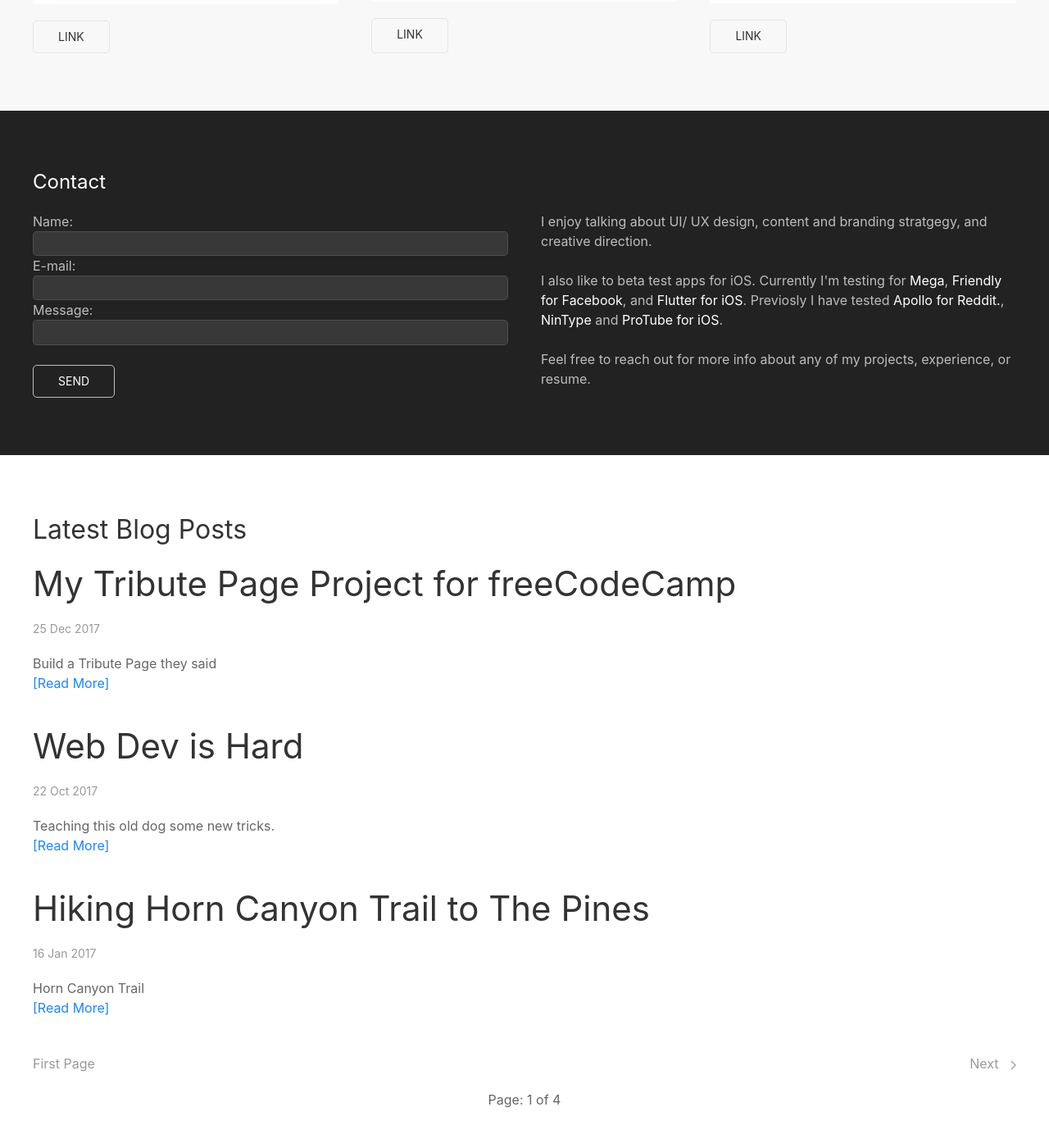
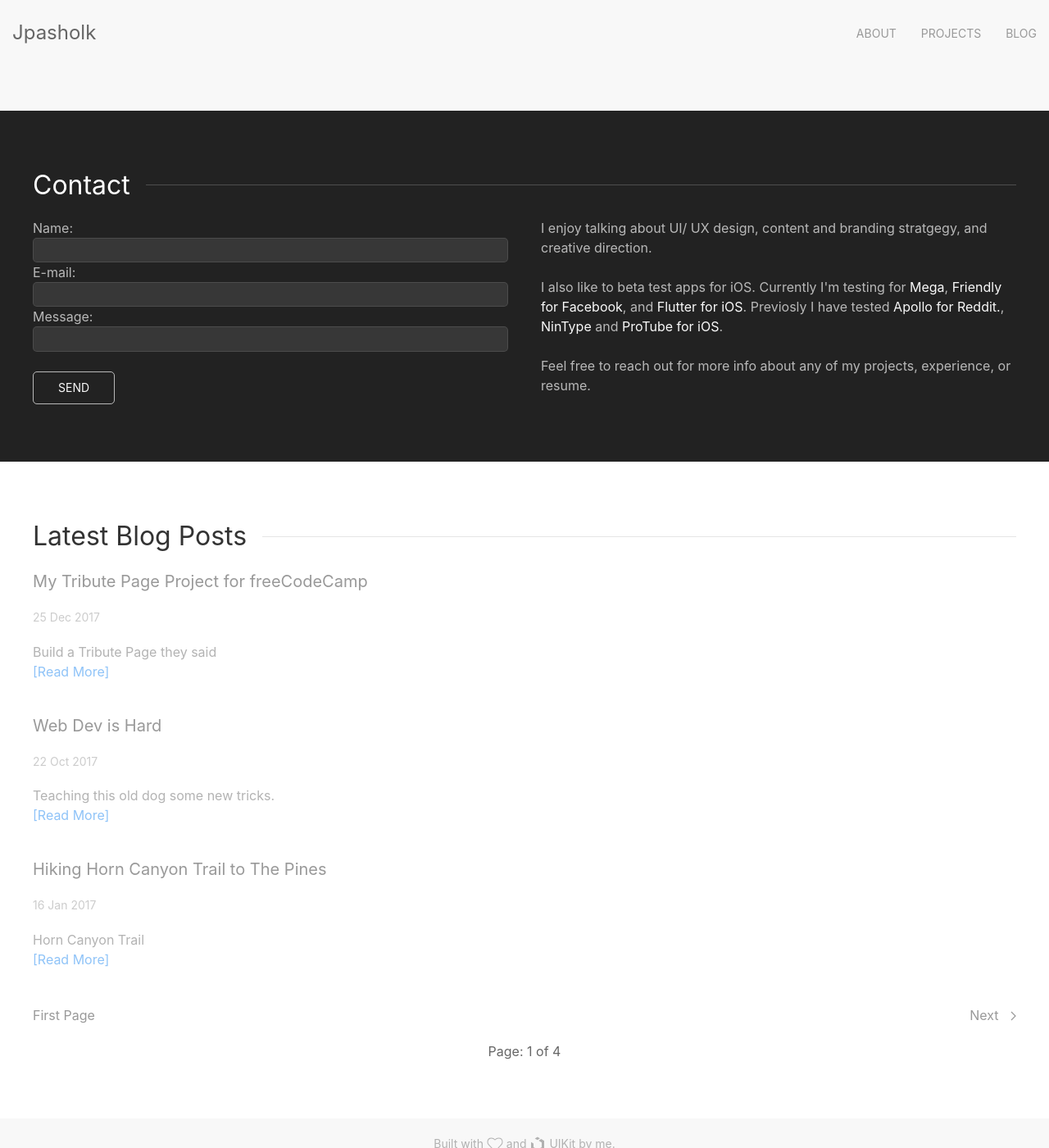
Before and after one commit to jpasholk/jpasholk.github.io, a Jekyll site: the page built from index.html, in a window 1280 px wide and 1400 px high, scrolled down 868 px. Shown: the whole window at 82% size. Built offline with Jekyll 4.4.1, drawn with Linux system fonts in a browser that asks for light colours; the list of posts is cut into pages by our own code.

Commit message:
More layout stuff
* Changed image for the tribute page. The other one was a tiny bit larger.

* Changed some animation times for a smoother experience.

```diff
--- a/_includes/body.html
+++ b/_includes/body.html
@@ -22,7 +22,7 @@
     <div id="Projects" class="uk-section uk-section-muted">
       <div class="uk-container">
 
-        <h2>Current Projects</h2>
+        <h2 class="uk-heading-line"><span>Current Projects</span></h2>
 
         <div class="uk-grid-match uk-child-width-1-3@m uk-flex" uk-grid>
 
@@ -46,7 +46,7 @@
               </div>
             </div>
             <div class="uk-flex">
-              <a class="uk-button uk-button-default uk-border-rounded uk-border-rounded" href="https://codepen.io/jpasholk/full/BJQpMY/" target="_blank">Link</a>
+              <a class="uk-button uk-button-default uk-border-rounded" href="https://codepen.io/jpasholk/full/BJQpMY/" target="_blank">Link</a>
             </div>
           </div>
 
@@ -67,9 +67,9 @@
     </div>
 
     <div id="Contact" class="uk-section uk-section-secondary">
-      <div uk-scrollspy="target: > div; cls:uk-animation-fade; delay: 600; repeat: true" class="uk-container">
+      <div uk-scrollspy="target: > div; cls:uk-animation-fade; delay: 400; repeat: true" class="uk-container">
 
-        <h3>Contact</h3>
+        <h2 class="uk-heading-line"><span>Contact</span></h2>
 
         <div class="uk-grid-match uk-child-width-1-2@m" uk-grid>
 
@@ -104,11 +104,12 @@
     <div id="Blog" class="uk-section uk-section-default">
       <div class="uk-container">
 
-        <h2>Latest Blog Posts</h2>
+        <h2 class="uk-heading-line"><span>Latest Blog Posts</span></h2>
+
         <article class="uk-article">
-          <div uk-scrollspy="cls: uk-animation-slide-bottom-small; repeat: true">
+          <div uk-scrollspy="cls:uk-animation-fade; repeat: true; delay: 400">
             {% for post in paginator.posts %}
-            <h4 class="uk-article-title"><a class="uk-link-text"href="{{ post.url }}">{{ post.title }}</a></h4>
+            <h4><a class="uk-link-text"href="{{ post.url }}">{{ post.title }}</a></h4>
             <p class="uk-article-meta">
               <span class="date">{{ post.date | date_to_string }}</span>
             </p>
--- a/_includes/footer.html
+++ b/_includes/footer.html
@@ -1,5 +1,5 @@
 <footer>
-  <div uk-scrollspy="target: > div; cls:uk-animation-fade; delay: 600; repeat: true" class="uk-section uk-section-muted uk-section-xsmall">
+  <div uk-scrollspy="target: > div; cls:uk-animation-fade; delay: 500; repeat: true" class="uk-section uk-section-muted uk-section-xsmall">
     <div class="uk-container">
       <div class="uk-grid-match uk-child-width-1-1@m" uk-grid>
         <div class="uk-text-center uk-text-small">
--- a/_includes/header.html
+++ b/_includes/header.html
@@ -1,5 +1,5 @@
 <header>
-  <div uk-sticky="animation: uk-animation-slide-top; sel-target: .uk-navbar-container; cls-active: uk-navbar-sticky; cls-inactive: uk-dark; top: 1460">
+  <div uk-sticky="animation: uk-animation-slide-top; sel-target: .uk-navbar-container; cls-active: uk-navbar-sticky; cls-inactive: uk-dark; top: 800">
 
     <nav class="uk-navbar-container uk-animation-slide-top-small" uk-navbar>
       <div class="uk-navbar-left">
```
Also changed, not shown: img/tribute-page.png.
